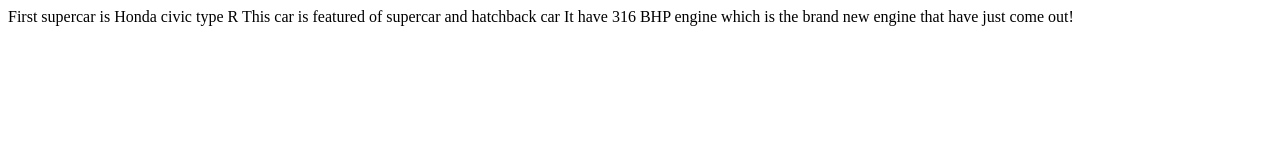
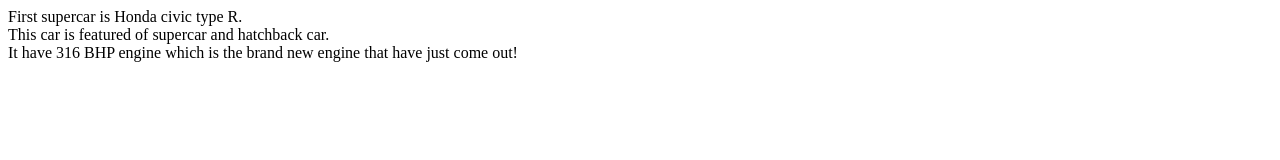
Before and after one commit to HellcatGG/HellcatGG.github.io, a plain HTML site: page Supercar_spec.html in a window 1280 px wide. Drawn offline with Linux system fonts and the light colour scheme.

Commit message:
Update Supercar_spec.html

```diff
--- a/Supercar_spec.html
+++ b/Supercar_spec.html
@@ -1,7 +1,7 @@
 <DOCTYPE HTML>
 <title> Supercar spec</title>
 <body>
-First supercar is Honda civic type R
-This car is featured of supercar and hatchback car
-It have 316 BHP engine which is the brand new engine that have just come out!
+First supercar is Honda civic type R.<br/>
+This car is featured of supercar and hatchback car.<br/>
+It have 316 BHP engine which is the brand new engine that have just come out!<br/>
 </body>
```
